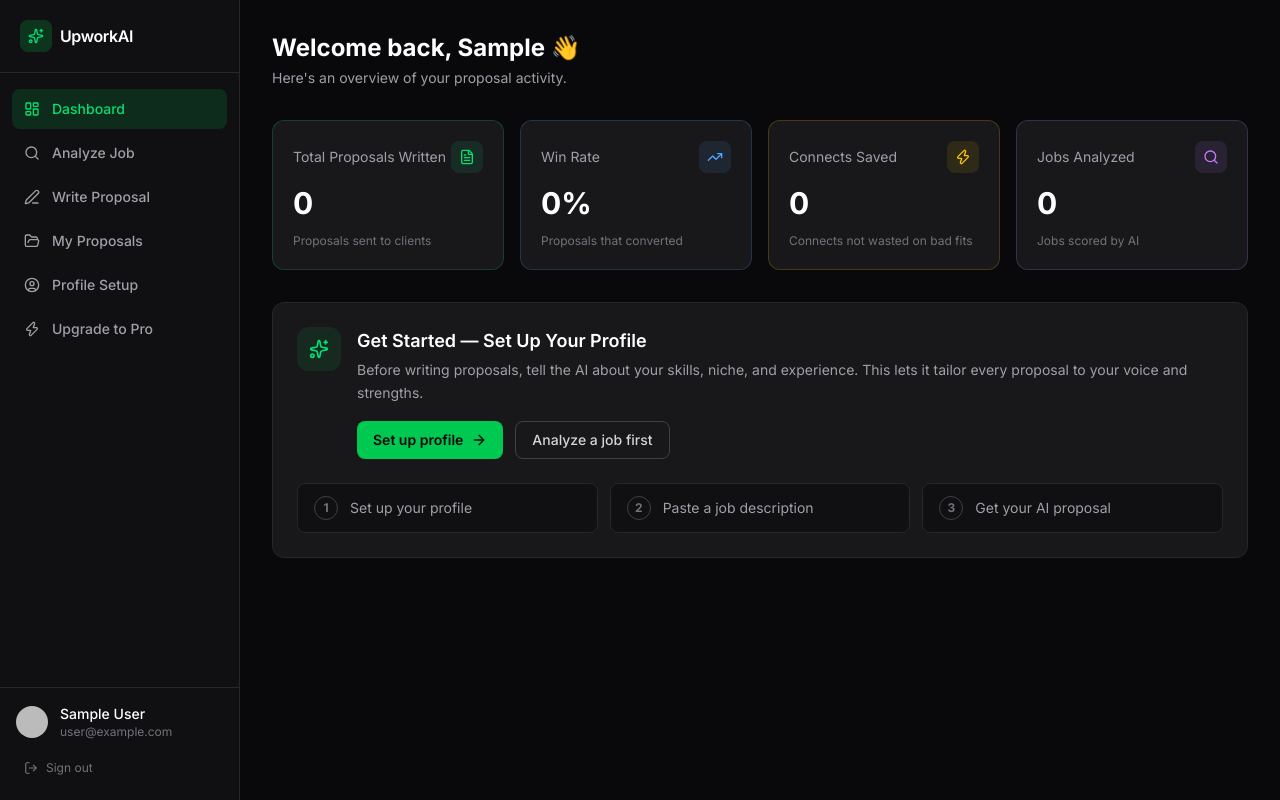
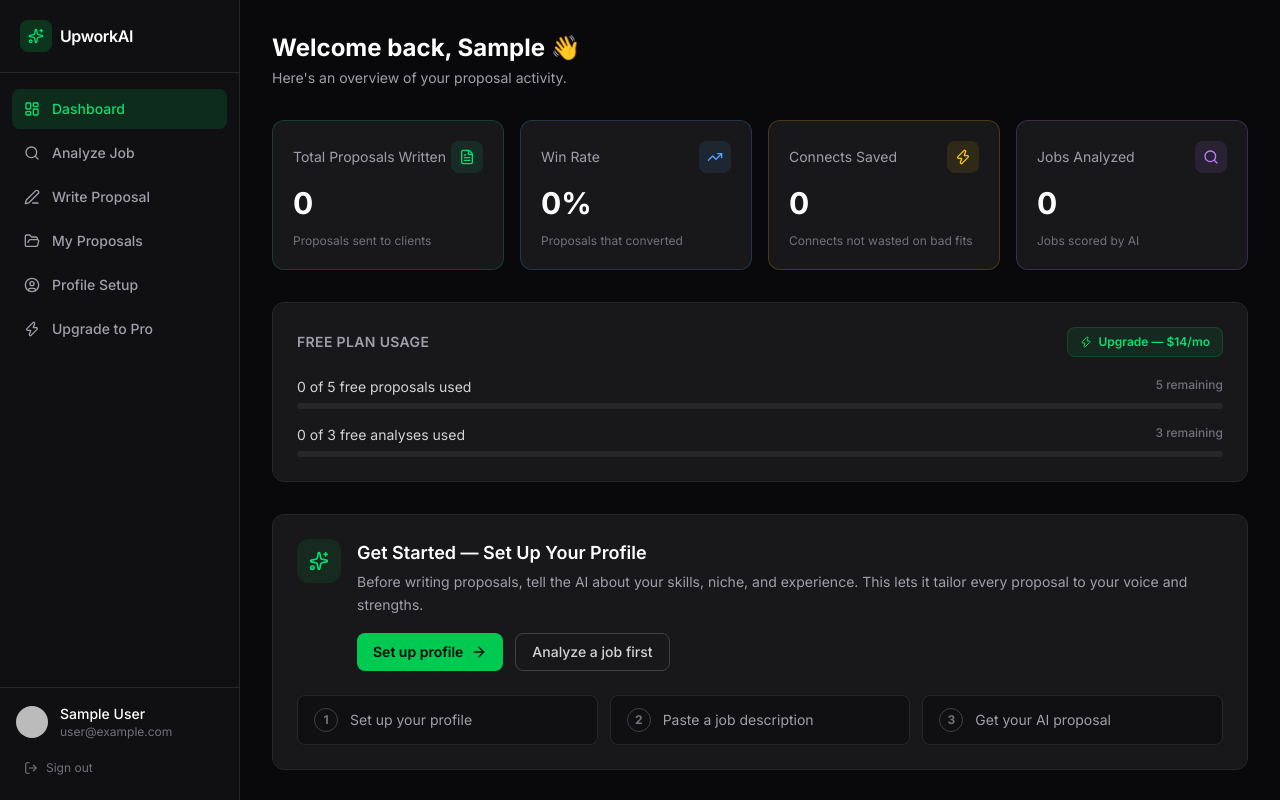
Before and after one commit to Arham456/upworkai, a Next.js app: page /dashboard in a window 1280 px wide. Built offline with nearby package versions, Linux system fonts and the light colour scheme; no server answers; the database is empty; sample sign-in values are in the browser's storage.

Commit message:
update pricing to  and implement freemium limits

```diff
--- a/app/api/analyze/route.ts
+++ b/app/api/analyze/route.ts
@@ -28,6 +28,24 @@
     const body = (await request.json()) as { description: string };
     if (!body.description?.trim()) {
       return NextResponse.json({ error: "Job description is required" }, { status: 400 });
+    }
+
+    // Enforce free-tier limit (3 job analyses lifetime)
+    const user = await prisma.user.findUnique({
+      where: { id: session.user.id },
+      select: { plan: true },
+    });
+    if (user?.plan !== "pro") {
+      const analysisCount = await prisma.job.count({ where: { userId: session.user.id } });
+      if (analysisCount >= 3) {
+        return NextResponse.json(
+          {
+            error: "You've analyzed 3 jobs on the free plan. Upgrade to Pro for unlimited job analysis.",
+            upgradeRequired: true,
+          },
+          { status: 403 },
+        );
+      }
     }
 
     if (!process.env.ANTHROPIC_API_KEY) {
--- a/app/api/proposal/route.ts
+++ b/app/api/proposal/route.ts
@@ -26,17 +26,19 @@
       jobDescription?: string;
     };
 
-    // Enforce free-tier limit (5 proposals total)
+    // Enforce free-tier limit (5 proposals lifetime)
     const user = await prisma.user.findUnique({
       where: { id: session.user.id },
       select: { plan: true },
     });
-    if (user?.plan !== "pro") {
+    const isFreePlan = user?.plan !== "pro";
+    if (isFreePlan) {
       const count = await prisma.proposal.count({ where: { userId: session.user.id } });
       if (count >= 5) {
         return Response.json(
           {
-            error: "Upgrade to Pro to write unlimited proposals",
+            error:
+              "You've used all 5 free proposals. Free plan was designed to get you your first win. If it worked — Pro is how you keep winning. $14/month — less than what you earn in one hour.",
             upgradeRequired: true,
           },
           { status: 403 },
@@ -123,6 +125,13 @@
               controller.enqueue(encoder.encode(event.delta.text));
             }
           }
+          if (isFreePlan) {
+            controller.enqueue(
+              encoder.encode(
+                "\n\n---\nWritten with UpworkAI Free · upgrade at upworkai-alpha.vercel.app",
+              ),
+            );
+          }
         } catch (streamErr) {
           console.error("[proposal] Stream error:", streamErr);
           const msg =
--- a/app/dashboard/analyze/page.tsx
+++ b/app/dashboard/analyze/page.tsx
@@ -3,6 +3,7 @@
 import { useState } from "react";
 import { useRouter } from "next/navigation";
 import { motion, AnimatePresence, type Variants } from "framer-motion";
+import Link from "next/link";
 import {
   Search,
   Loader2,
@@ -63,12 +64,14 @@
   const [description, setDescription] = useState("");
   const [loading, setLoading] = useState(false);
   const [error, setError] = useState<string | null>(null);
+  const [upgradeRequired, setUpgradeRequired] = useState(false);
   const [result, setResult] = useState<AnalysisResult | null>(null);
 
   async function handleAnalyze() {
     if (!description.trim()) return;
     setLoading(true);
     setError(null);
+    setUpgradeRequired(false);
     setResult(null);
 
     try {
@@ -79,7 +82,11 @@
       });
 
       if (!res.ok) {
-        const data = (await res.json()) as { error?: string };
+        const data = (await res.json()) as { error?: string; upgradeRequired?: boolean };
+        if (data.upgradeRequired) {
+          setUpgradeRequired(true);
+          return;
+        }
         throw new Error(data.error ?? "Analysis failed");
       }
 
@@ -147,6 +154,22 @@
               )}
             </button>
           </div>
+
+          {/* Upgrade wall */}
+          {upgradeRequired && (
+            <div className="rounded-xl border border-zinc-700 bg-zinc-900 p-6 space-y-4">
+              <p className="text-zinc-200 leading-relaxed">
+                You&apos;ve analyzed 3 jobs on the free plan. Upgrade to Pro for unlimited job analysis.
+              </p>
+              <Link
+                href="/dashboard/upgrade"
+                className="inline-flex items-center gap-2 rounded-lg bg-green-500 px-5 py-2.5 text-sm font-semibold text-zinc-950 hover:bg-green-400 transition-colors"
+              >
+                Upgrade to Pro
+                <ArrowRight className="w-4 h-4" />
+              </Link>
+            </div>
+          )}
 
           {/* Results */}
           <AnimatePresence mode="wait">
--- a/app/dashboard/page.tsx
+++ b/app/dashboard/page.tsx
@@ -1,7 +1,7 @@
 import { getServerSession } from "next-auth/next";
 import { redirect } from "next/navigation";
 import Link from "next/link";
-import { ArrowRight, CheckCircle2, Sparkles } from "lucide-react";
+import { ArrowRight, CheckCircle2, Sparkles, Zap } from "lucide-react";
 import { authOptions } from "@/lib/auth";
 import { prisma } from "@/lib/prisma";
 import { Sidebar } from "./components/sidebar";
@@ -17,7 +17,7 @@
   const userId = session.user.id;
   const firstName = session.user.name?.split(" ")[0] ?? "there";
 
-  const [totalProposals, wonProposals, jobsAnalyzed, profile] = await Promise.all([
+  const [totalProposals, wonProposals, jobsAnalyzed, profile, user] = await Promise.all([
     prisma.proposal.count({ where: { userId } }),
     prisma.proposal.count({ where: { userId, status: "won" } }),
     prisma.job.count({ where: { userId } }),
@@ -25,10 +25,18 @@
       where: { userId },
       select: { skills: true, niche: true },
     }),
+    prisma.user.findUnique({
+      where: { id: userId },
+      select: { plan: true },
+    }),
   ]);
 
   const winRate =
     totalProposals > 0 ? Math.round((wonProposals / totalProposals) * 100) : 0;
+
+  const isPro = user?.plan === "pro";
+  const proposalsRemaining = Math.max(0, 5 - totalProposals);
+  const analysesRemaining = Math.max(0, 3 - jobsAnalyzed);
 
   const step1Done = !!(profile && profile.skills.length > 0 && profile.niche);
   const step2Done = jobsAnalyzed > 0;
@@ -61,6 +69,74 @@
             winRate={winRate}
             jobsAnalyzed={jobsAnalyzed}
           />
+
+          {/* Free plan usage */}
+          {!isPro && (
+            <div className="rounded-xl border border-zinc-800 bg-zinc-900 p-6 space-y-5">
+              <div className="flex items-center justify-between">
+                <h2 className="text-sm font-semibold text-zinc-400 uppercase tracking-wide">
+                  Free Plan Usage
+                </h2>
+                <Link
+                  href="/dashboard/upgrade"
+                  className="flex items-center gap-1.5 rounded-lg bg-green-500/10 border border-green-500/20 px-3 py-1.5 text-xs font-semibold text-green-400 hover:bg-green-500/20 transition-colors"
+                >
+                  <Zap className="w-3 h-3" />
+                  Upgrade — $14/mo
+                </Link>
+              </div>
+
+              <div className="space-y-4">
+                {/* Proposals bar */}
+                <div>
+                  <div className="flex justify-between mb-1.5">
+                    <span className="text-sm text-zinc-300">
+                      {totalProposals} of 5 free proposals used
+                    </span>
+                    <span
+                      className={`text-xs font-medium ${
+                        proposalsRemaining <= 1 ? "text-red-400" : "text-zinc-500"
+                      }`}
+                    >
+                      {proposalsRemaining} remaining
+                    </span>
+                  </div>
+                  <div className="h-1.5 rounded-full bg-zinc-800 overflow-hidden">
+                    <div
+                      className={`h-full rounded-full transition-all ${
+                        proposalsRemaining <= 1 ? "bg-red-500" : "bg-green-500"
+                      }`}
+                      style={{ width: `${Math.min(100, (totalProposals / 5) * 100)}%` }}
+                    />
+                  </div>
+                </div>
+
+                {/* Analyses bar */}
+                <div>
+                  <div className="flex justify-between mb-1.5">
+                    <span className="text-sm text-zinc-300">
+                      {jobsAnalyzed} of 3 free analyses used
+                    </span>
+                    <span
+                      className={`text-xs font-medium ${
+                        analysesRemaining <= 1 ? "text-red-400" : "text-zinc-500"
+                      }`}
+                    >
+                      {analysesRemaining} remaining
+                    </span>
+                  </div>
+                  <div className="h-1.5 rounded-full bg-zinc-800 overflow-hidden">
+                    <div
+                      className={`h-full rounded-full transition-all ${
+                        analysesRemaining <= 1 ? "bg-red-500" : "bg-green-500"
+                      }`}
+                      style={{ width: `${Math.min(100, (jobsAnalyzed / 3) * 100)}%` }}
+                    />
+                  </div>
+                </div>
+              </div>
+            </div>
+          )}
 
           <div className="rounded-xl border border-zinc-800 bg-zinc-900 p-6">
             <div className="flex items-start gap-4">
--- a/app/dashboard/upgrade/page.tsx
+++ b/app/dashboard/upgrade/page.tsx
@@ -7,19 +7,19 @@
 import { CheckoutButton } from "./components/checkout-button";
 
 const FREE_FEATURES = [
-  { text: "5 proposals / month", included: true },
-  { text: "Job analyzer", included: true },
+  { text: "5 proposals to get your first win", included: true },
+  { text: "3 job analyses", included: true },
   { text: "Win / loss tracking", included: true },
   { text: "Profile setup", included: true },
   { text: "Unlimited proposals", included: false },
-  { text: "Priority support", included: false },
+  { text: "No watermark", included: false },
 ];
 
 const PRO_FEATURES = [
   { text: "Unlimited proposals", included: true },
   { text: "Unlimited job analysis", included: true },
+  { text: "No watermark on proposals", included: true },
   { text: "Win / loss tracking", included: true },
-  { text: "Profile setup", included: true },
   { text: "AI tone matching from samples", included: true },
   { text: "Priority support", included: true },
 ];
@@ -125,7 +125,7 @@
                   )}
                 </div>
                 <p className="mt-2 text-3xl font-bold text-white">
-                  $9
+                  $14
                   <span className="text-base font-normal text-zinc-500"> / month</span>
                 </p>
               </div>
```
Also changed, not shown: app/dashboard/write/components/proposal-writer.tsx (+26 -1 lines).
